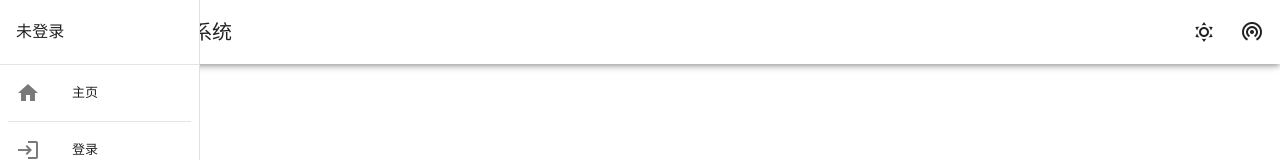
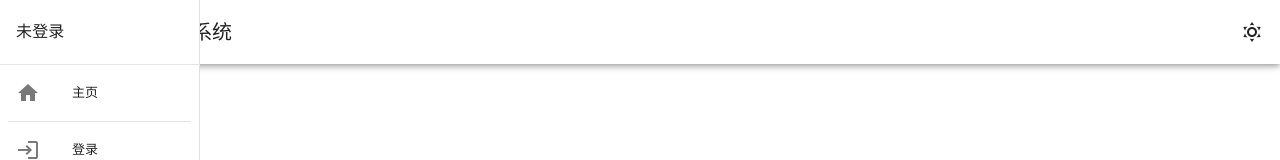
Before and after one commit to LLUckkk/frontend, a Vue app: page /login in a window 1280 px wide. Shown: the top 160 px of the page. Built offline with nearby package versions, Linux system fonts and the light colour scheme.

Commit message:
[fix]wyt:end

```diff
--- a/src/App.vue
+++ b/src/App.vue
@@ -47,7 +47,7 @@
       <!-- <v-btn v-if="isAdmin" :color="hasUnreadNotifications ? 'red' : ''"
         :icon="hasUnreadNotifications ? 'mdi-bell-badge' : 'mdi-bell-outline'"
         @click="showNotifications = true"></v-btn> -->
-      <v-btn icon="mdi-broadcast" @click="showBroadcastDialog = true"></v-btn>
+      <v-btn icon="mdi-broadcast" v-if="isLoggedIn && userStore.admin_type === 'software_admin'" @click="showBroadcastDialog = true"></v-btn>
     </v-app-bar>
 
     <v-main>
```
